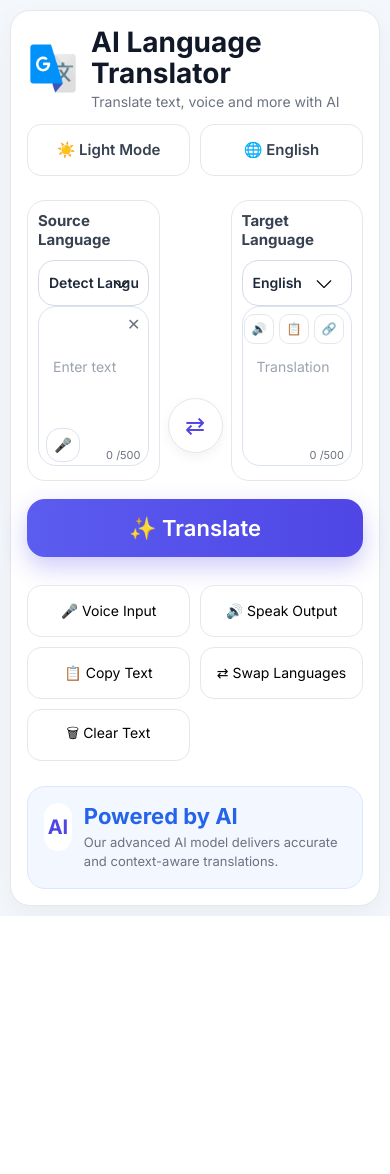
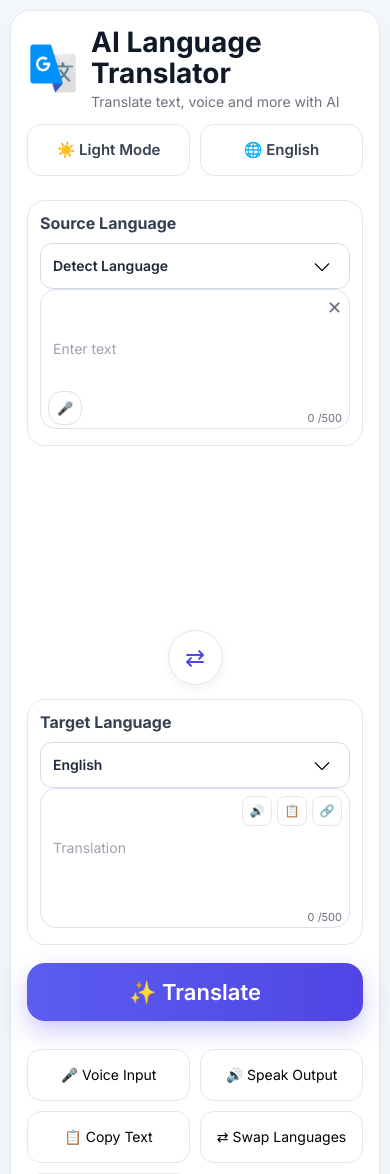
Before and after one commit to Sathvik0728/AI-Language-Translator, a Flask app: page / in a window 390 px wide. Shown: the top 1174 px of the page. Before the commit the page ends 916 px from the top, so only its background shows below. Run offline with Flask 3, Linux system fonts and the light colour scheme.

Commit message:
mobile view updated

```diff
--- a/static/style.css
+++ b/static/style.css
@@ -750,49 +750,39 @@
     }
 
 
- /* ======================================== */
-/* MOBILE TRANSLATOR FIX */
+/* ======================================== */
+/* MOBILE TRANSLATOR */
 /* ======================================== */
 
 .translator{
 
     display:flex;
 
-    flex-direction:row;
+    flex-direction:column;
 
-    align-items:center;
-
-    justify-content:center;
-
-    gap:8px;
+    gap:14px;
 
     width:100%;
 }
 
 
-/* LEFT + RIGHT BOX */
+/* CARDS */
 
 .card{
 
-    flex:1;
-
     width:100%;
 
-    min-width:0;
-
-    padding:10px;
+    padding:12px;
 
     border-radius:18px;
 }
 
 
-/* HEADING */
+/* HEADINGS */
 
 .card h3{
 
-    font-size:15px;
-
-    line-height:1.3;
+    font-size:16px;
 
     margin-bottom:10px;
 }
@@ -808,7 +798,9 @@
 
     font-size:14px;
 
-    padding:0 10px;
+    padding:0 12px;
+
+    border-radius:12px;
 }
 
 
@@ -818,13 +810,15 @@
 
     width:100%;
 
-    height:160px;
+    height:140px;
 
     font-size:14px;
 
-    padding:50px 14px 14px 14px;
+    padding:48px 12px 12px 12px;
 
-    line-height:1.4;
+    border-radius:16px;
+
+    line-height:1.5;
 }
 
 
@@ -832,15 +826,13 @@
 
 .swap-btn{
 
-    width:48px;
+    width:50px;
 
-    height:48px;
-
-    min-width:48px;
+    height:50px;
 
     font-size:22px;
 
-    margin-top:70px;
+    margin:auto;
 }
 
 
@@ -852,11 +844,11 @@
 
     height:34px;
 
-    font-size:14px;
-
     left:8px;
 
     bottom:8px;
+
+    font-size:13px;
 }
 
 
@@ -868,11 +860,11 @@
 
     right:8px;
 
-    font-size:16px;
+    font-size:18px;
 }
 
 
-/* RIGHT ACTION BUTTONS */
+/* RIGHT ACTIONS */
 
 .right-actions{
 
@@ -885,8 +877,6 @@
     display:flex;
 
     gap:5px;
-
-    z-index:10;
 }
 
 .right-actions button{
@@ -897,9 +887,7 @@
 
     font-size:12px;
 
-    padding:0;
-
-    border-radius:10px;
+    border-radius:8px;
 }
 
 
```
